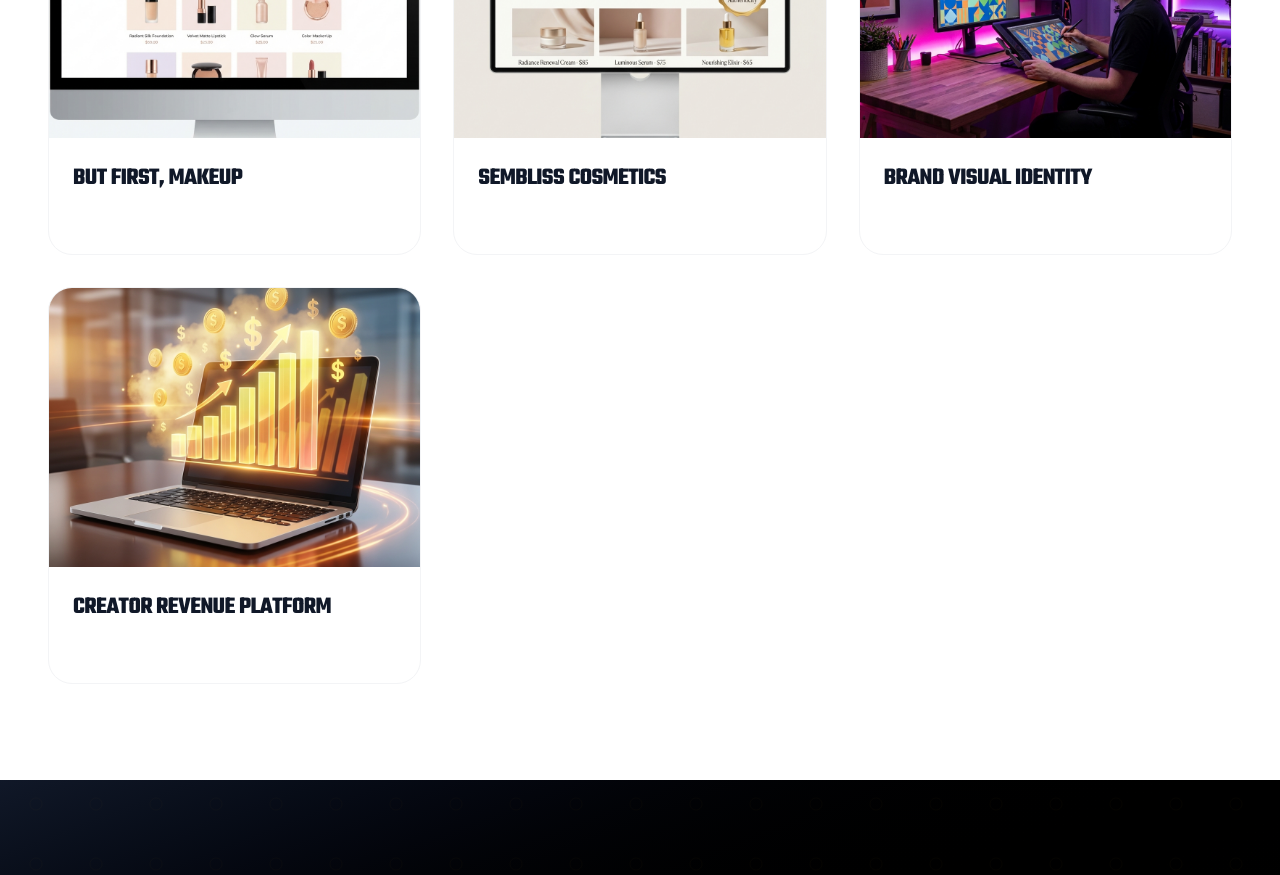
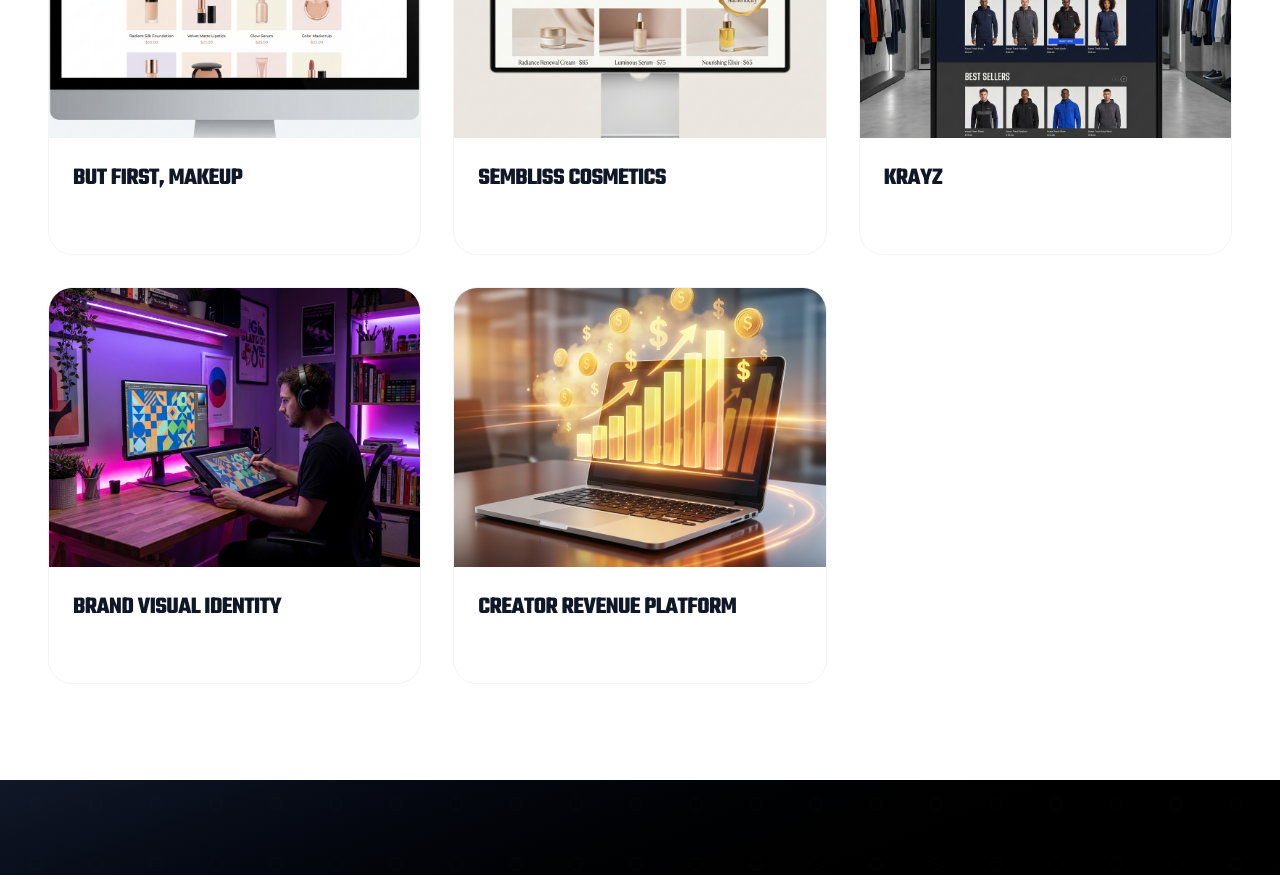
Before and after one commit to UmurAwais/KB-Creatives, a React (Vite) app: page /portfolio in a window 1280 px wide. Shown: the part 2360-3235 px from the top of the page. Built offline with nearby package versions, Linux system fonts and the light colour scheme.

Commit message:
Add Krayz Shopify project to portfolio

```diff
--- a/src/pages/Portfolio.jsx
+++ b/src/pages/Portfolio.jsx
@@ -7,6 +7,7 @@ import EvoSolImg from '../assets/theevosol.png'
 import CueImg from '../assets/cuestudio.png'
 import BFMakeupImg from '../assets/bfmakeup.png'
 import SemblissImg from '../assets/sembliss.png'
+import KrayzImg from '../assets/krayz.png'
 
 const Portfolio = () => {
   const location = useLocation()
@@ -171,6 +172,16 @@ const Portfolio = () => {
       image: SemblissImg,
       color: 'from-amber-600/10 to-orange-500/10',
       link: 'https://www.sembliss.com/'
+    },
+    {
+      id: 14,
+      title: 'Krayz',
+      category: 'shopify-development',
+      tags: ['Shopify Development', 'Fashion & Apparel', 'Lifestyle Brand'],
+      description: 'A premium clothing brand offering stylish athletic and casual wear for the modern generation.',
+      image: KrayzImg,
+      color: 'from-blue-600/10 to-indigo-500/10',
+      link: 'https://krayz.pk/'
     },
     {
       id: 11,
```
Also changed, not shown: src/assets/krayz.png (added).
